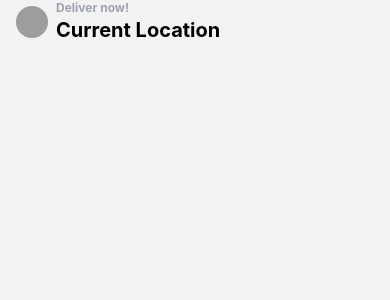
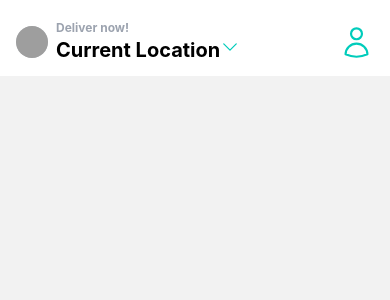
Before and after one commit to Gibbs3699/react-native-delivery, a React Native app: screen /Home in a window 390 px wide. Shown: the top 300 px of the page. Built offline with nearby package versions, Linux system fonts and the light colour scheme; grey boxes are pictures that could not be loaded.

Commit message:
add heroicon and complete header view

```diff
--- a/package.json
+++ b/package.json
@@ -16,8 +16,10 @@
     "nativewind": "^2.0.11",
     "react": "18.2.0",
     "react-native": "0.71.6",
+    "react-native-heroicons": "^3.2.0",
     "react-native-safe-area-context": "4.5.0",
     "react-native-screens": "~3.20.0",
+    "react-native-svg": "^13.9.0",
     "react-native-tailwindcss": "^1.1.11"
   },
   "devDependencies": {
--- a/screens/HomeScreen.js
+++ b/screens/HomeScreen.js
@@ -1,6 +1,12 @@
 import { View, Text, SafeAreaView, Image} from 'react-native'
 import React, { useLayoutEffect } from 'react'
 import { useNavigation } from '@react-navigation/native';
+import {
+    UserIcon,
+    ChevronDownIcon,
+    SearchIcon,
+    AdjustmentsIcon
+} from "react-native-heroicons/outline";
 
 const HomeScreen = () => {
     const navigation = useNavigation();
@@ -13,7 +19,9 @@
     }, []);
 
   return (
-    <SafeAreaView>
+    <SafeAreaView className="bg-white pt-5">
+
+        {/* Header */}
         <View className="flex-row pb-3 items-center mx-4 space-x-2">
             <Image
                 source={{
@@ -21,15 +29,17 @@
             }}
             className="h-7 w-7 bg-gray-300 p-4 rounded-full"
             />
-
-            <View>
+            <View className="flex-1">
                 <Text className="font-bold text-gray-400 text-xs">
                     Deliver now!
                 </Text>
                 <Text className="font-bold text-xl">
                     Current Location
+                    <ChevronDownIcon size={20} color="#00CCBB"/>
                 </Text>
             </View>
+
+            <UserIcon size={35} color="#00CCBB"/>
         </View>
     </SafeAreaView>
   )
```
Also changed, not shown: 1 other file (tests, documents, lock files or other folders). Lines whose indentation alone changed are shown as unchanged.
